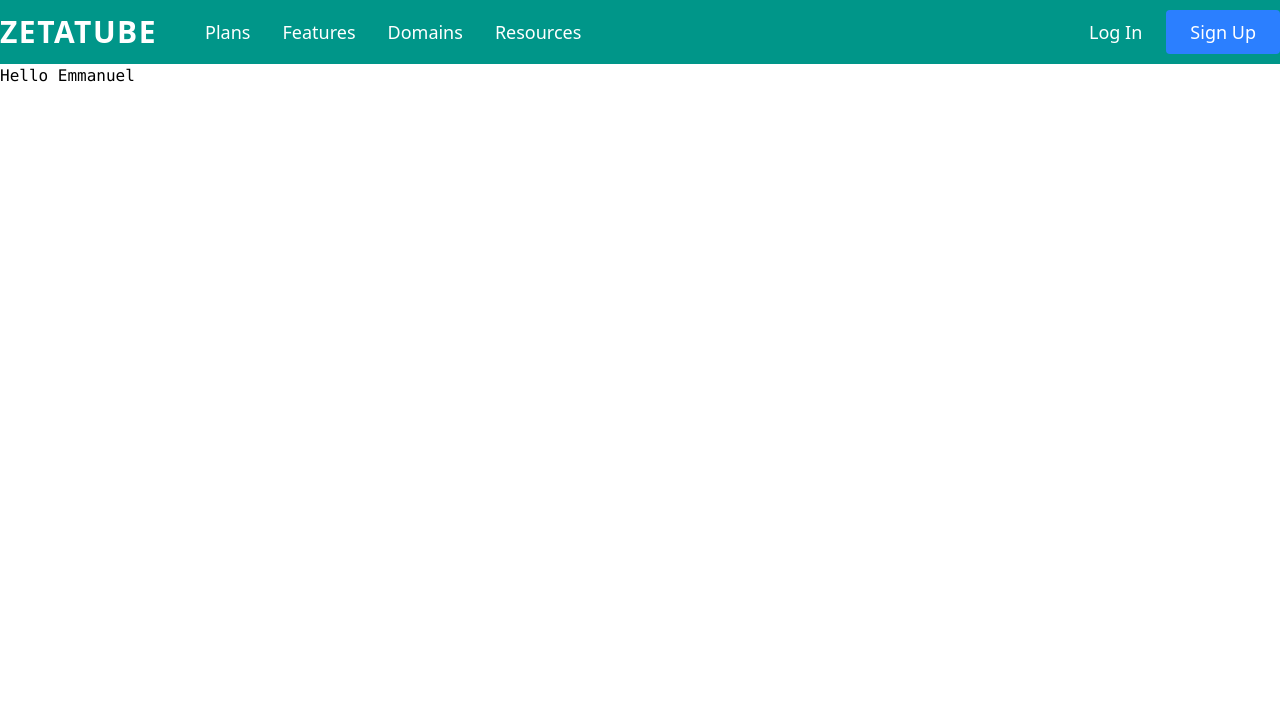
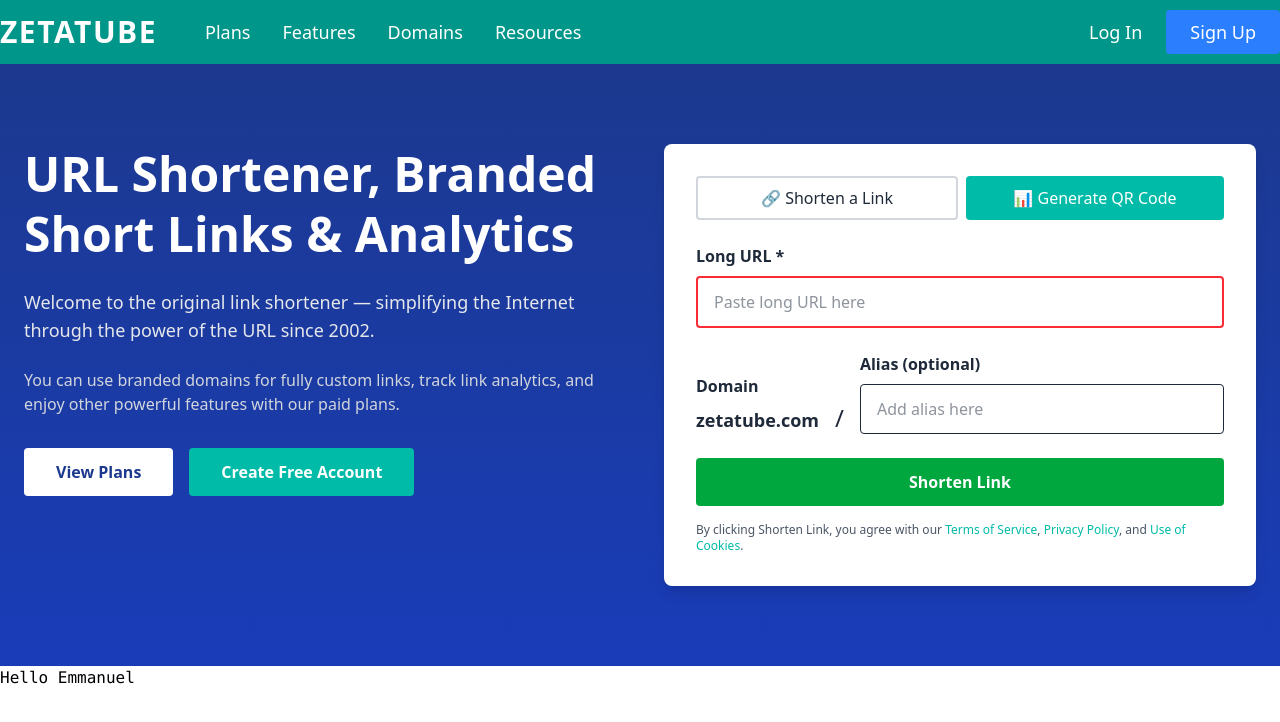
Before and after one commit to jirighoemaanuel/zetatube, a React (Vite) app: page / in a window 1280 px wide. Shown: the top 722 px of the page. Built offline with nearby package versions, Linux system fonts and the light colour scheme.

Commit message:
hero section at mvp

```diff
--- a/src/App.tsx
+++ b/src/App.tsx
@@ -1,9 +1,11 @@
 import Nav from './components/Nav.tsx';
+import Hero from './components/Hero.tsx';
 
 function App() {
   return (
     <div className=''>
       <Nav></Nav>
+      <Hero></Hero>
       <div className='font-mono'>
         <h1>Hello Emmanuel</h1>
       </div>
--- /dev/null
+++ b/src/components/Hero.tsx
@@ -0,0 +1,104 @@
+function Hero() {
+  return (
+    <section className='bg-linear-to-b from-blue-900 to-blue-800 text-white py-20'>
+      <div className='max-w-7xl mx-auto px-6'>
+        <div className='flex gap-12 items-start'>
+          {/* Left Content */}
+          <div className='flex-1'>
+            <h1 className='text-5xl font-bold mb-6 leading-tight'>
+              URL Shortener, Branded Short Links & Analytics
+            </h1>
+            <p className='text-lg text-gray-200 mb-6'>
+              Welcome to the original link shortener — simplifying the Internet
+              through the power of the URL since 2002.
+            </p>
+            <p className='text-gray-300 mb-8'>
+              You can use branded domains for fully custom links, track link
+              analytics, and enjoy other powerful features with our paid plans.
+            </p>
+            <div className='flex gap-4'>
+              <button className='bg-white text-blue-900 px-8 py-3 rounded font-semibold hover:bg-gray-100'>
+                View Plans
+              </button>
+              <button className='bg-teal-500 text-white px-8 py-3 rounded font-semibold hover:bg-teal-600'>
+                Create Free Account
+              </button>
+            </div>
+          </div>
+
+          {/* Right Form */}
+          <div className='flex-1'>
+            <form className='bg-white text-gray-800 p-8 rounded-lg shadow-lg'>
+              <div className='flex gap-2 mb-6'>
+                <button
+                  type='button'
+                  className='bg-white border-2 border-gray-300 px-4 py-2 rounded flex-1'
+                >
+                  🔗 Shorten a Link
+                </button>
+                <button
+                  type='button'
+                  className='bg-teal-500 text-white px-4 py-2 rounded flex-1'
+                >
+                  📊 Generate QR Code
+                </button>
+              </div>
+
+              <div className='mb-6'>
+                <label className='block font-semibold mb-2'>Long URL *</label>
+                <input
+                  type='text'
+                  placeholder='Paste long URL here'
+                  className='w-full border-2 border-red-500 px-4 py-3 rounded'
+                />
+              </div>
+
+              <div className='flex gap-4 mb-6 items-end'>
+                <div>
+                  <label className='block font-semibold mb-2'>Domain</label>
+                  <div className='text-lg font-semibold'>zetatube.com</div>
+                </div>
+                <div className='text-2xl'>/</div>
+                <div className='flex-1'>
+                  <label className='block font-semibold mb-2'>
+                    Alias (optional)
+                  </label>
+                  <input
+                    type='text'
+                    placeholder='Add alias here'
+                    className='w-full border px-4 py-3 rounded'
+                  />
+                </div>
+              </div>
+
+              <button
+                type='submit'
+                className='w-full bg-green-600 text-white py-3 rounded font-semibold hover:bg-green-700'
+              >
+                Shorten Link
+              </button>
+
+              <p className='text-xs text-gray-600 mt-4'>
+                By clicking Shorten Link, you agree with our{' '}
+                <a href='#' className='text-teal-500'>
+                  Terms of Service
+                </a>
+                ,{' '}
+                <a href='#' className='text-teal-500'>
+                  Privacy Policy
+                </a>
+                , and{' '}
+                <a href='#' className='text-teal-500'>
+                  Use of Cookies
+                </a>
+                .
+              </p>
+            </form>
+          </div>
+        </div>
+      </div>
+    </section>
+  );
+}
+
+export default Hero;
```
